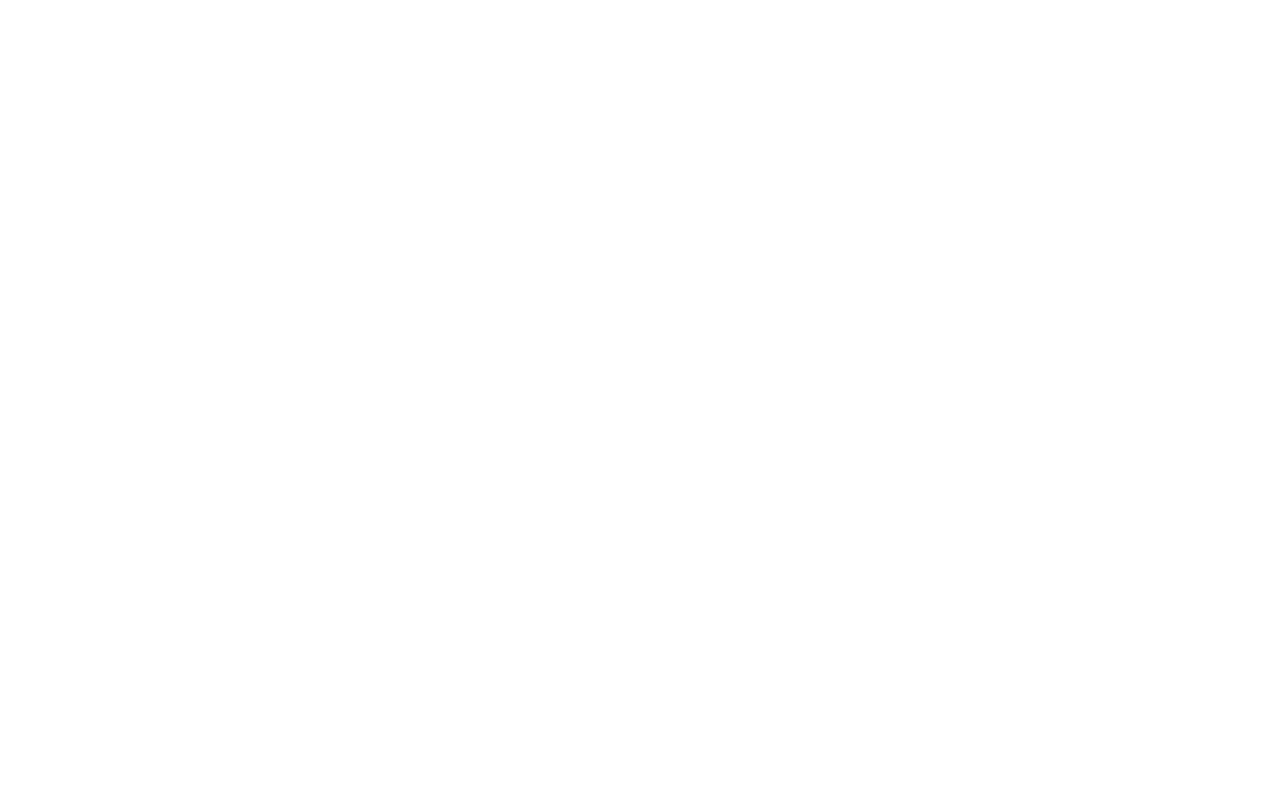
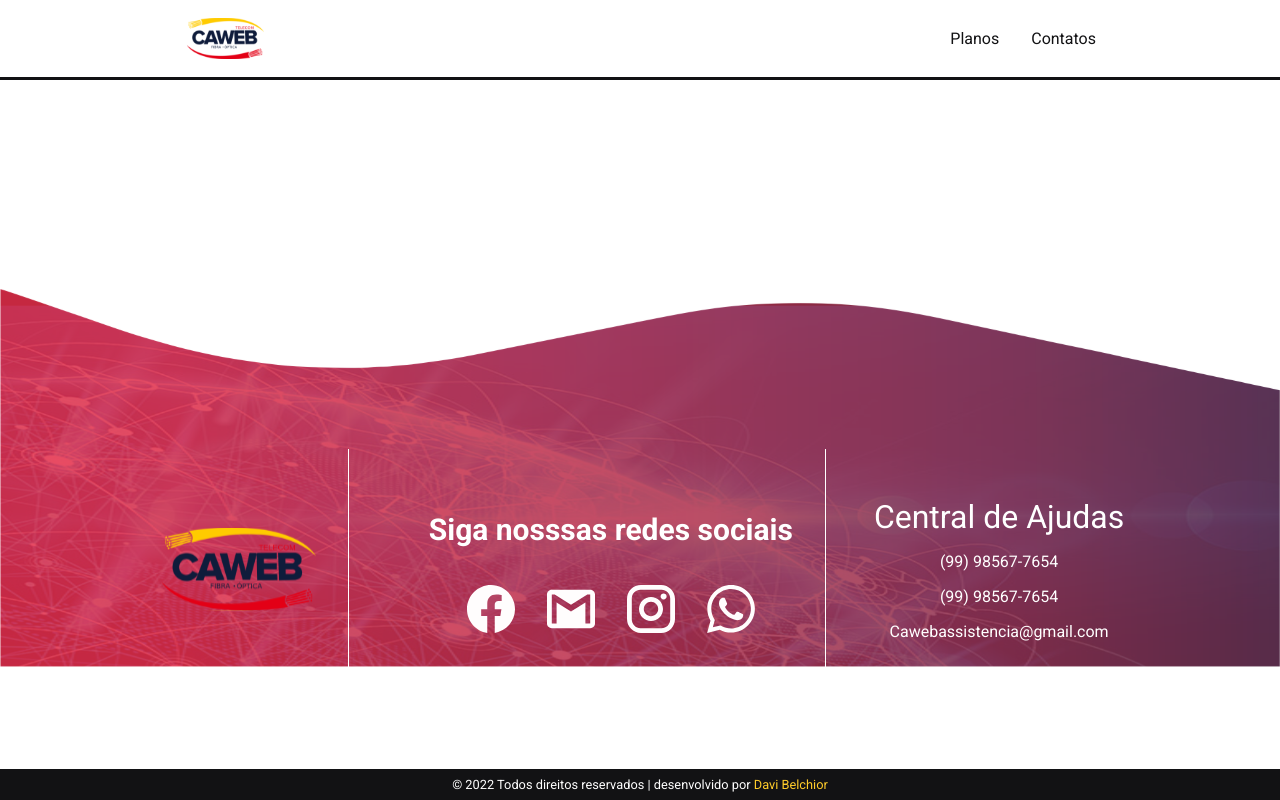
Before and after one commit to DanielSiilva/caweb-projet, a React (Vite) app: page /newPlan in a window 1280 px wide. Before the commit this address had no page. Built offline with nearby package versions, Linux system fonts and the light colour scheme.

Commit message:
feat: iniciando pagina

```diff
--- a/src/Router/Router.tsx
+++ b/src/Router/Router.tsx
@@ -3,12 +3,14 @@ import { DefaultLayout } from '../layouts/DefaultLayout/index'
 
 
 import { Home } from '../pages/Home'
+import { NewPlan } from '../pages/NewPlan/NewPlan'
 
 export function Router() {
   return (
     <Routes>
       <Route path="/" element={<DefaultLayout />}>
         <Route path="/" element={<Home />} />
+        <Route path="/newPlan" element={<NewPlan/>} />
       </Route>
     </Routes>
   )
--- /dev/null
+++ b/src/pages/NewPlan/NewPlan.tsx
@@ -0,0 +1,11 @@
+import { NewPlanContainer } from "./styled";
+
+export function NewPlan (){
+
+
+    return (
+        <NewPlanContainer>
+            <p>Ola</p>
+        </NewPlanContainer>
+    )
+}
--- /dev/null
+++ b/src/pages/NewPlan/styled.ts
@@ -0,0 +1,10 @@
+import styled from "styled-components";
+
+
+export const NewPlanContainer = styled.div`
+    height: 100vh;
+    width: 100vw;
+
+    color: black;
+
+`
```
